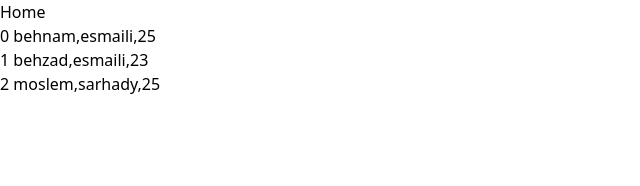
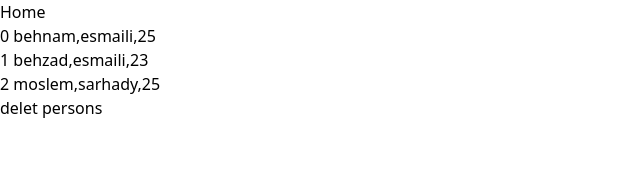
Before and after one commit to Behnamesmaili94/TestReact, a React (Create React App) app: page / in a window 1280 px wide. Shown: the top 186 px of the page, without its empty margins (0-640 px from the left). Built offline with nearby package versions, Linux system fonts and the light colour scheme.

Commit message:
show person add

```diff
--- a/src/App.js
+++ b/src/App.js
@@ -9,23 +9,31 @@ class App extends Component {
    }
 
    state={
-
     person:[
         {id:0,name:"behnam",family:"esmaili",age:25},
         {id:1,name:"behzad",family:"esmaili",age:23},
         {id:2,name:"moslem",family:"sarhady",age:25},
-    ]
+    ],
+    showPersons:false,
   }
 
+  deletPerson=()=>{
+    this.setState({showPersons:true})
+  }
 
   render() {
-    const {person} = this.state
+    const {person ,id} = this.state
+    const personShow = this.state.showPersons
 
     return (
       <div>
 
-        {<Home key={this.state.id} data={person}/>}
+        {<Home key={id} data={person}/>}
+        <div>
+          <button onClick={this.deletPerson}>delet persons</button>
+        </div>
       </div>
+
     )
   }
 }
```
